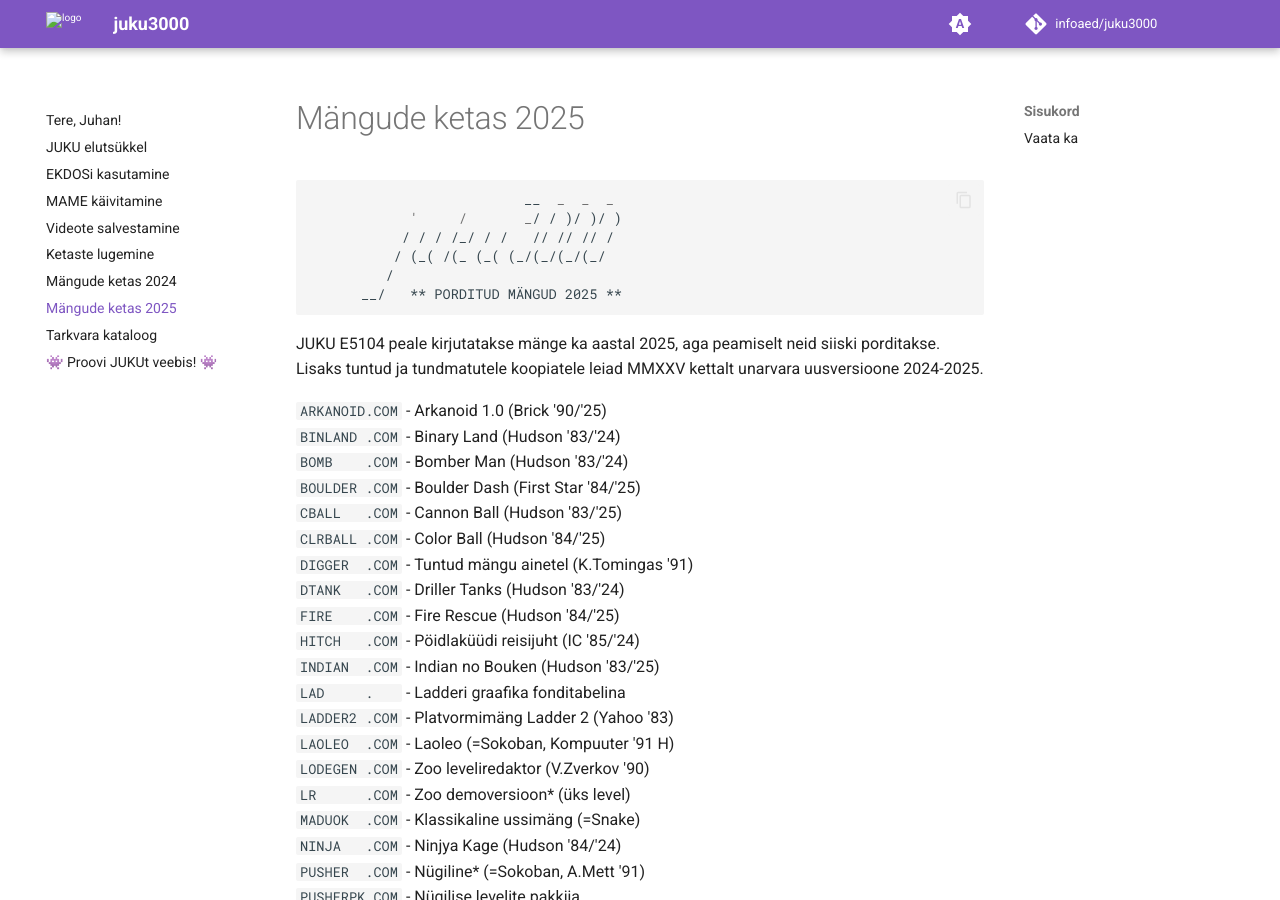
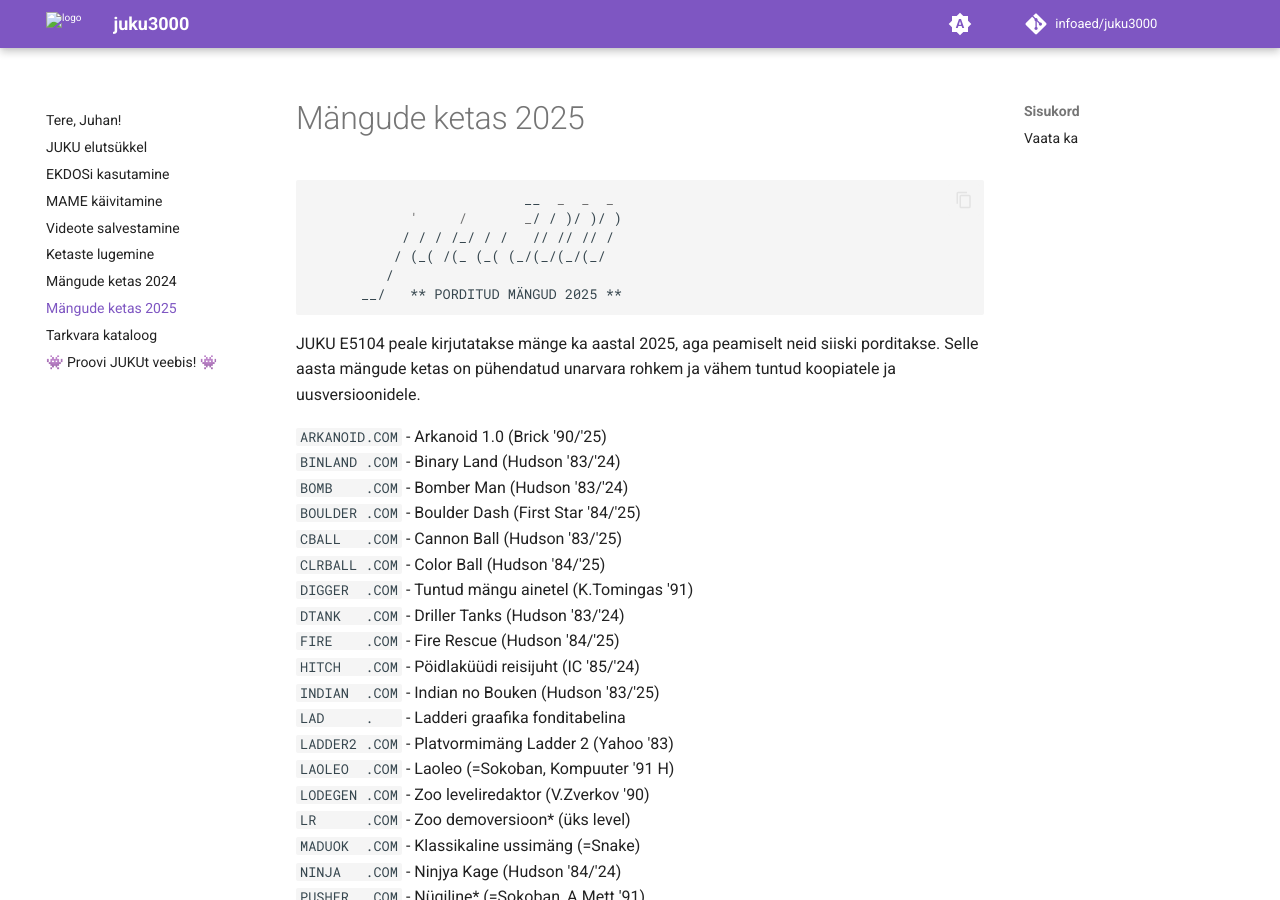
Before and after one commit to infoaed/juku3000, an MkDocs documentation site: the page built from docs/porditud-mängud-2025.md, in a window 1280 px wide and 900 px high. Built offline with MkDocs 1.6.1 and Material for MkDocs 9.7.7, drawn with Linux system fonts in a browser that asks for light colours; comment, search, counter and statistics services are not loaded.

Commit message:
Mängude ketta kirjeldus inimlikumaks

````diff
--- a/docs/porditud-mängud-2025.md
+++ b/docs/porditud-mängud-2025.md
@@ -9,10 +9,12 @@
 
 ```
 
-JUKU E5104 peale kirjutatakse mänge ka aastal 2025,
-aga peamiselt neid siiski porditakse. Lisaks tuntud
-ja tundmatutele koopiatele leiad MMXXV kettalt
-unarvara uusversioone 2024-2025.
+JUKU E5104 peale kirjutatakse mänge ka
+aastal 2025, aga peamiselt neid siiski
+porditakse. Selle aasta  mängude ketas
+on pühendatud unarvara rohkem ja vähem
+tuntud koopiatele ja uusversioonidele.
+
 
 ``ARKANOID.COM`` - Arkanoid 1.0 (Brick '90/'25)
 ``BINLAND .COM`` - Binary Land (Hudson '83/'24)
````
Also changed, not shown: docs/tarkvara-kataloog.md (+2 -2 lines), docs/tarkvara-kataloog.txt (+4 -4 lines), 2 other files.
